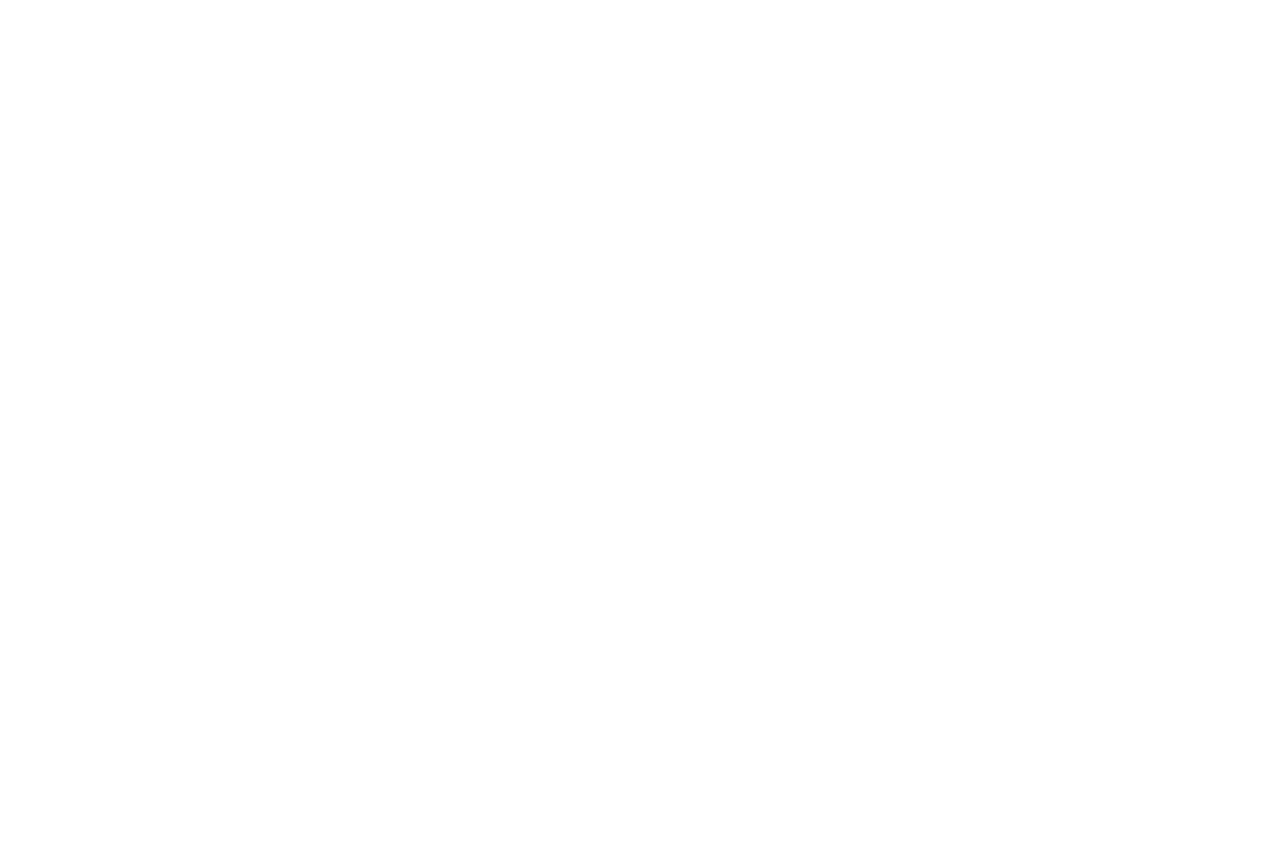
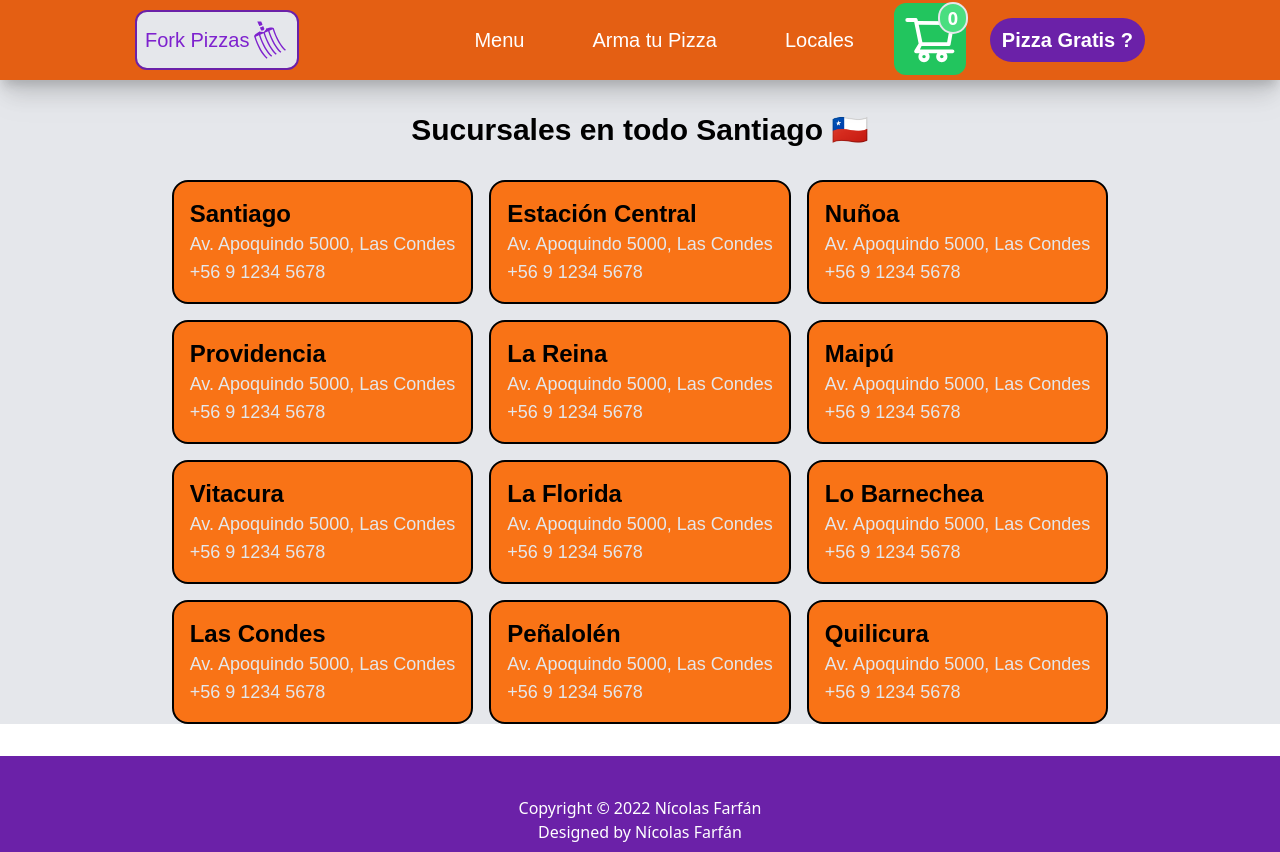
Before and after one commit to nic0q/forkpizzas, a React (Create React App) app: page /forkpizzas/branches in a window 1280 px wide. Before the commit this address had no page. Before the commit the page ends 800 px from the top, so only its background shows below. Built offline with nearby package versions, Linux system fonts and the light colour scheme.

Commit message:
[Locales]

```diff
--- a/src/App.js
+++ b/src/App.js
@@ -3,6 +3,7 @@ import './App.css';
 import Menu from './components/Menu';
 import Customize from './components/Customize';
 import Checkout from "./components/Checkout";
+import Branches from "./components/Branches";
 
 export default function App() {
   return (
@@ -11,6 +12,7 @@ export default function App() {
         <Route path="/forkpizzas" element={<Menu/>}/>
         <Route path="/forkpizzas/my-pizza" element={<Customize/>}/>
         <Route path="/forkpizzas/checkout" element={<Checkout/>}/>
+        <Route path="/forkpizzas/branches" element={<Branches/>}/>
       </Routes>
     </>
   );
--- /dev/null
+++ b/src/components/Branches.jsx
@@ -0,0 +1,36 @@
+import { Footer } from "./Footer";
+import Navbar from "./Navbar";
+
+const Branch = ({name, address, phone}) => {
+  return <div className="border-2 border-black p-4 rounded-2xl bg-orange-500 ">
+    <h2 className="text-2xl font-bold">{name}</h2>
+    <p className="text-lg text-gray-200">{address}</p>
+    <p className="text-lg text-gray-200">{phone}</p>
+  </div>
+}
+
+
+export default function Branches(){
+  return <div className="flex flex-col w-full h-screen items-center">
+    <Navbar></Navbar>
+    <div className="flex flex-col w-full h-full bg-gray-200 items-center pt-8 mb-8">
+      <h1 className="text-3xl font-bold">Sucursales en todo Santiago 🇨🇱</h1>
+      <div className="flex flex-wrap w-[95%] items center gap-4 mt-8 justify-center">
+        <Branch name="Santiago" address="Av. Apoquindo 5000, Las Condes" phone="+56 9 1234 5678"></Branch>
+        <Branch name="Estación Central" address="Av. Apoquindo 5000, Las Condes" phone="+56 9 1234 5678"></Branch>
+        <Branch name="Nuñoa" address="Av. Apoquindo 5000, Las Condes" phone="+56 9 1234 5678"></Branch>
+        <Branch name="Providencia" address="Av. Apoquindo 5000, Las Condes" phone="+56 9 1234 5678"></Branch>
+        <Branch name="La Reina" address="Av. Apoquindo 5000, Las Condes" phone="+56 9 1234 5678"></Branch>
+        <Branch name="Maipú" address="Av. Apoquindo 5000, Las Condes" phone="+56 9 1234 5678"></Branch>
+        <Branch name="Vitacura" address="Av. Apoquindo 5000, Las Condes" phone="+56 9 1234 5678"></Branch>
+        <Branch name="La Florida" address="Av. Apoquindo 5000, Las Condes" phone="+56 9 1234 5678"></Branch>
+        <Branch name="Lo Barnechea" address="Av. Apoquindo 5000, Las Condes" phone="+56 9 1234 5678"></Branch>
+        <Branch name="Las Condes" address="Av. Apoquindo 5000, Las Condes" phone="+56 9 1234 5678"></Branch>
+        <Branch name="Peñalolén" address="Av. Apoquindo 5000, Las Condes" phone="+56 9 1234 5678"></Branch>
+        <Branch name="Quilicura" address="Av. Apoquindo 5000, Las Condes" phone="+56 9 1234 5678"></Branch>
+
+  </div>
+  </div>
+  <Footer></Footer>
+  </div>
+}
```
